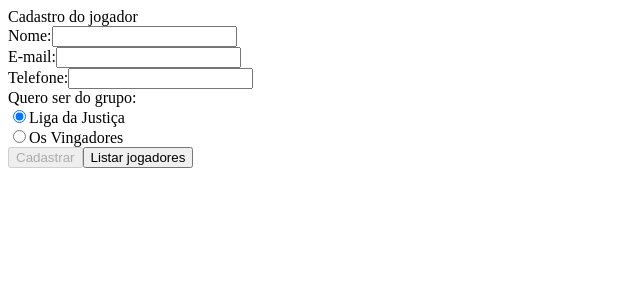
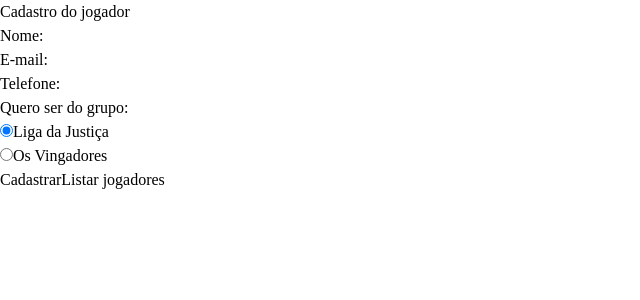
Before and after one commit to brtiago/cadastro-de-jogadores, an Angular app in the folder frontend/: page / in a window 1280 px wide. Shown: the top 300 px of the page, without its empty margins (0-640 px from the left). Built offline with nearby package versions, Linux system fonts and the light colour scheme.

Commit message:
fix: setting up tailwindcss

```diff
--- a/frontend/src/styles.css
+++ b/frontend/src/styles.css
@@ -1 +1 @@
-/* You can add global styles to this file, and also import other style files */
+@import "tailwindcss";
```
